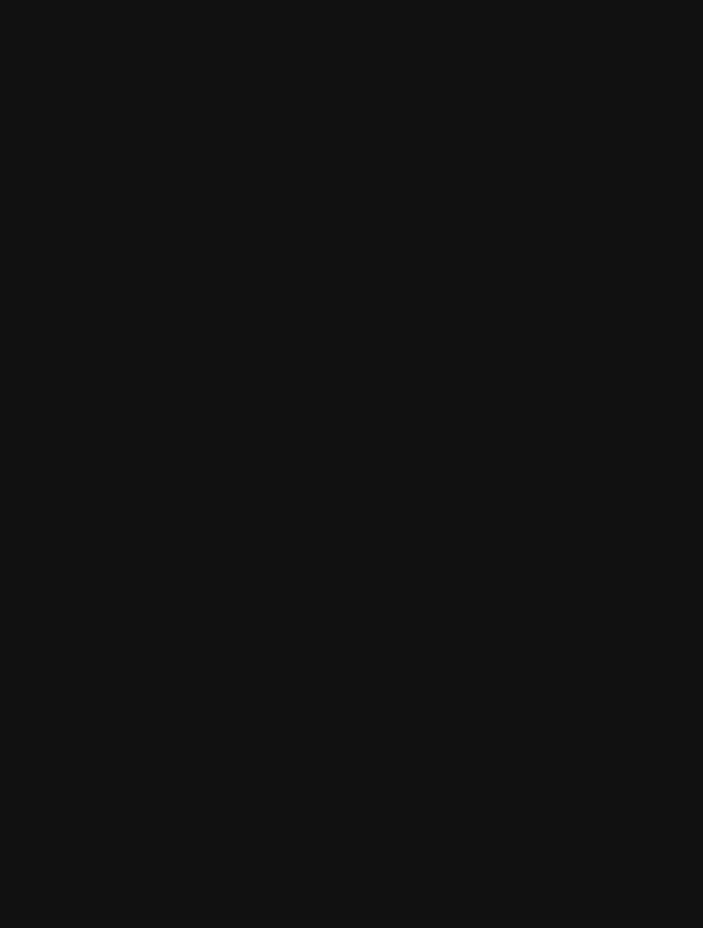
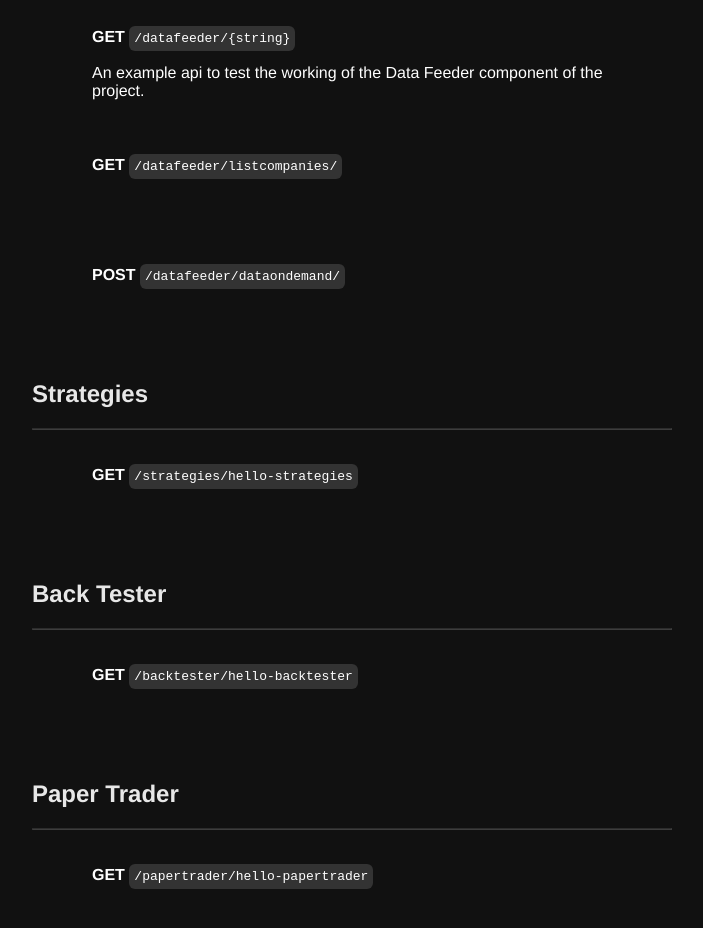
Before and after one commit to Varun487/AIAlgoTrading, a Vue app in the folder AITradingPlatform/UI/ai-trading-platform-ui/: page /api in a window 1280 px wide. Shown: the part 880-1808 px from the top of the page, without its empty margins (288-991 px from the left). Before the commit the page ends 800 px from the top, so only its background shows below. Built offline with nearby package versions, Linux system fonts and the light colour scheme.

Commit message:
Completed API Docs page till endpoint description

```diff
--- /dev/null
+++ b/AITradingPlatform/UI/ai-trading-platform-ui/src/components/RestApi/EndpointDescriptionItem.vue
@@ -0,0 +1,60 @@
+<template>
+  <div>
+    <h2>{{ heading }}</h2>
+    <hr />
+
+    <ul v-for="api in apis" :key="api.code">
+      <li class="DescItem">
+        <b>{{ api.type }}</b> <Code :codetext="api.code" />
+        <br />
+        <br />
+
+        {{ api.description }}
+        <br />
+
+
+
+      </li>
+    </ul>
+  </div>
+</template>
+
+<script>
+import Code from "../Common/Code.vue";
+
+export default {
+  name: "EndpointOverviewItem",
+  components: {
+    Code,
+  },
+  props: {
+    heading: String,
+    apis: Array,
+  },
+};
+</script>
+
+<style scoped>
+h2 {
+  opacity: 90%;
+  padding-top: 20px;
+}
+
+a {
+  color: #3291ff;
+  opacity: 80%;
+  font-size: 13px;
+}
+
+ul {
+  list-style-type: none;
+}
+
+hr {
+  opacity: 20%;
+}
+
+.DescItem {
+  padding: 20px;
+}
+</style>
--- /dev/null
+++ b/AITradingPlatform/UI/ai-trading-platform-ui/src/components/RestApi/EndpointsDescriptionList.vue
@@ -0,0 +1,73 @@
+<template>
+  <div class="Endpoints">
+    <h2>REST API Endpoints</h2>
+    <hr />
+    <EndpointDescriptionItem heading="Data Feeder" :apis="DataFeederApis" />
+    <EndpointDescriptionItem heading="Strategies" :apis="StrategiesApis" />
+    <EndpointDescriptionItem heading="Back Tester" :apis="BackTesterApis" />
+    <EndpointDescriptionItem heading="Paper Trader" :apis="PaperTraderApis" />
+  </div>
+</template>
+
+<script>
+import EndpointDescriptionItem from "./EndpointDescriptionItem.vue";
+
+export default {
+  name: "EndpointsDescriptionList",
+  components: {
+    EndpointDescriptionItem,
+  },
+  data() {
+    return {
+      DataFeederApis: [
+        {
+          type: "GET",
+          code: "/datafeeder/{string}",
+          link: "https://aialgotrader.xyz/api/",
+          description:
+            "An example api to test the working of the Data Feeder component of the project.",
+        },
+        {
+          type: "GET",
+          code: "/datafeeder/listcompanies/",
+          link: "https://aialgotrader.xyz/api/",
+        },
+        {
+          type: "POST",
+          code: "/datafeeder/dataondemand/",
+          link: "https://aialgotrader.xyz/api/",
+        },
+      ],
+      StrategiesApis: [
+        {
+          type: "GET",
+          code: "/strategies/hello-strategies",
+          link: "https://aialgotrader.xyz/api/",
+        },
+      ],
+      BackTesterApis: [
+        {
+          type: "GET",
+          code: "/backtester/hello-backtester",
+          link: "https://aialgotrader.xyz/api/",
+        },
+      ],
+      PaperTraderApis: [
+        {
+          type: "GET",
+          code: "/papertrader/hello-papertrader",
+          link: "https://aialgotrader.xyz/api/",
+        },
+      ],
+    };
+  },
+};
+</script>
+
+<style scoped>
+.Endpoints {
+  margin: auto;
+  width: 50%;
+  padding-top: 20px;
+}
+</style>
--- a/AITradingPlatform/UI/ai-trading-platform-ui/src/components/RestApi/EndpointsOverviewList.vue
+++ b/AITradingPlatform/UI/ai-trading-platform-ui/src/components/RestApi/EndpointsOverviewList.vue
@@ -1,6 +1,6 @@
 <template>
   <div class="Endpoints">
-    <h2>Endpoints overview</h2>
+    <h2>REST API Endpoints Overview</h2>
     <hr />
     <EndpointOverviewItem heading="Data Feeder" :links="DataFeederLinks" />
     <EndpointOverviewItem heading="Strategies" :links="StrategiesLinks" />
@@ -22,33 +22,33 @@ export default {
       DataFeederLinks: [
         {
           code: "GET /datafeeder/hello-datafeeder",
-          link: "http://localhost:8080/api/",
+          link: "https://aialgotrader.xyz/api/",
         },
         {
           code: "GET /datafeeder/listcompanies/",
-          link: "http://localhost:8080/api/",
+          link: "https://aialgotrader.xyz/api/",
         },
         {
           code: "POST /datafeeder/dataondemand/",
-          link: "http://localhost:8080/api/",
+          link: "https://aialgotrader.xyz/api/",
         },
       ],
       StrategiesLinks: [
         {
           code: "GET /strategies/hello-strategies",
-          link: "http://localhost:8080/api/",
+          link: "https://aialgotrader.xyz/api/",
         },
       ],
       BackTesterLinks: [
         {
           code: "GET /backtester/hello-backtester",
-          link: "http://localhost:8080/api/",
+          link: "https://aialgotrader.xyz/api/",
         },
       ],
       PaperTraderLinks: [
         {
           code: "GET /papertrader/hello-papertrader",
-          link: "http://localhost:8080/api/",
+          link: "https://aialgotrader.xyz/api/",
         },
       ],
     };
@@ -57,11 +57,6 @@ export default {
 </script>
 
 <style scoped>
-h1 {
-  text-align: center;
-  opacity: 90%;
-}
-
 .Endpoints {
   margin: auto;
   width: 50%;
--- a/AITradingPlatform/UI/ai-trading-platform-ui/src/components/RestApi/RestApiBase.vue
+++ b/AITradingPlatform/UI/ai-trading-platform-ui/src/components/RestApi/RestApiBase.vue
@@ -3,13 +3,15 @@
     <Title />
     <Note />
     <EndpointsOverviewList />
+    <EndpointsDescriptionList />
   </div>
 </template>
 
 <script>
 import Title from "./Title.vue";
+import Note from "./Note.vue";
 import EndpointsOverviewList from "./EndpointsOverviewList.vue";
-import Note from "./Note.vue";
+import EndpointsDescriptionList from "./EndpointsDescriptionList.vue";
 
 export default {
   name: "RestApiBase",
@@ -17,6 +19,7 @@ export default {
     Title,
     Note,
     EndpointsOverviewList,
+    EndpointsDescriptionList,
   },
 };
 </script>
```
Also changed, not shown: 1 other file (tests, documents, lock files or other folders).
